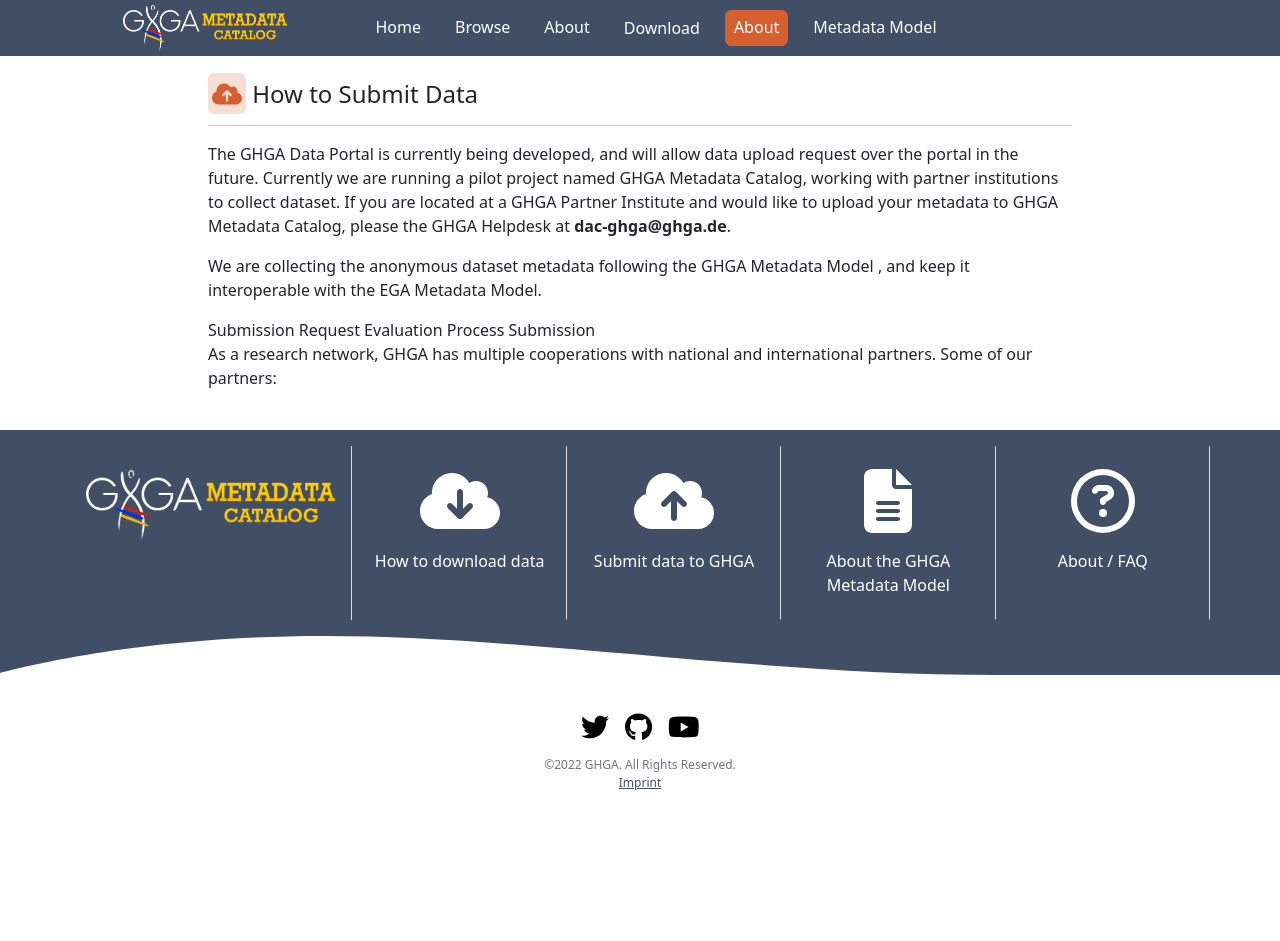
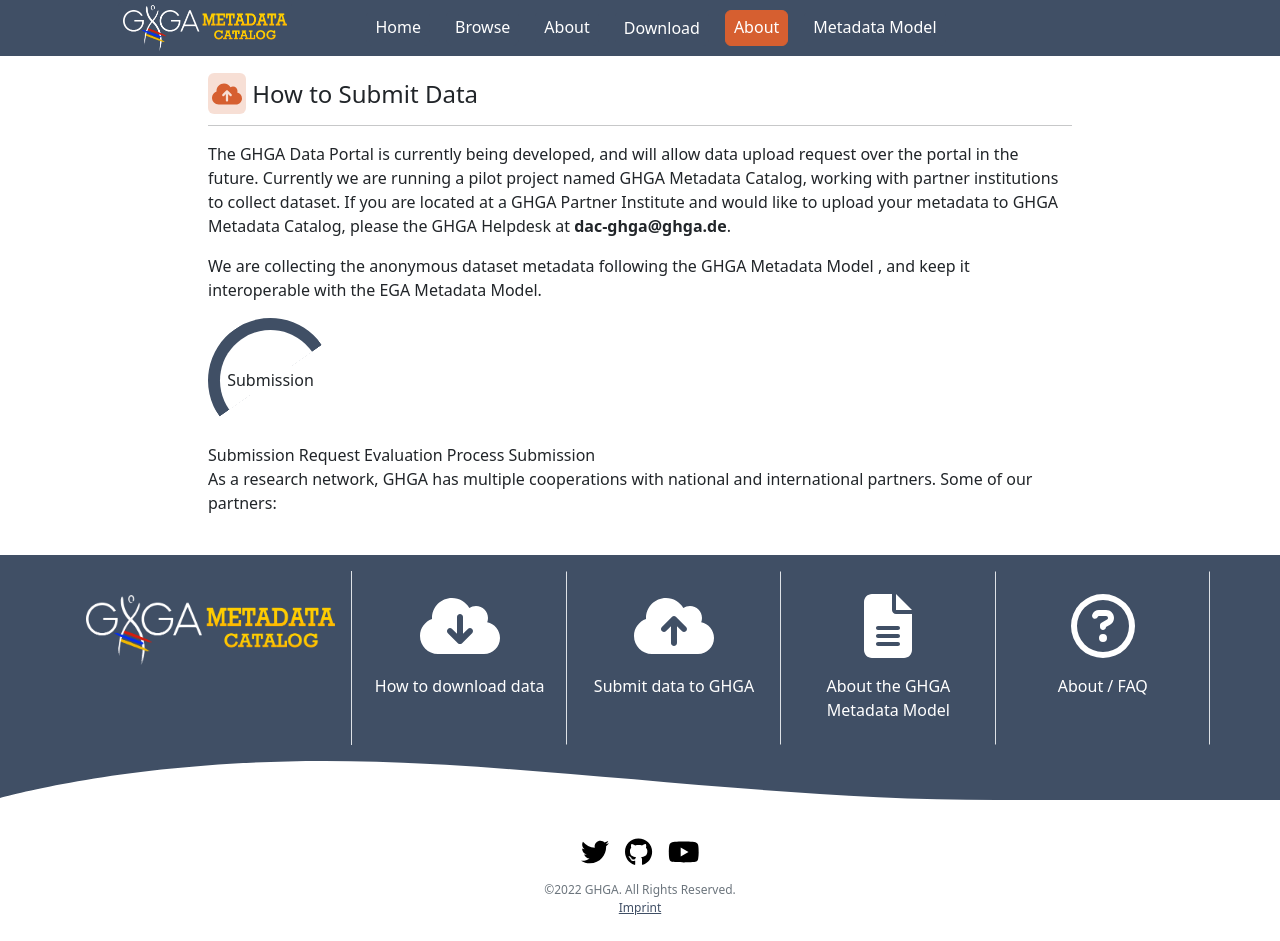
Before and after one commit to ghga-de/metadata-catalog, a React (Create React App) app: page /upload in a window 1280 px wide. Before the commit the page ends 816 px from the top, so only its background shows below. Built offline with nearby package versions, Linux system fonts and the light colour scheme.

Commit message:
Added circle blob element

```diff
--- a/src/components/upload/upload.tsx
+++ b/src/components/upload/upload.tsx
@@ -1,18 +1,13 @@
 import { faCloudArrowUp } from "@fortawesome/free-solid-svg-icons";
 import { FontAwesomeIcon } from "@fortawesome/react-fontawesome";
+import CircleBlobElement from "../../utils/circleBlobElement";
 import { importAllFilesFromFolder } from "../../utils/utils";
-import { Buffer } from "buffer";
 
 const UploadPage = () => {
     const listInstitutionImages: any = importAllFilesFromFolder(
         require.context("../../assets/upload/institutions/", false, /\.png$/)
     );
-    const svgBlobCode: string =
-        '<svg width="171" height="160" viewBox="0 0 171 160" fill="none" xmlns="http://www.w3.org/2000/svg"><path d="M128.552 0.685689C119.147 0.826371 110.065 4.109 102.765 10.0062C95.4646 15.9034 90.3705 24.0729 88.3006 33.2022C88.288 33.357 88.2729 33.5429 88.2603 33.6978C87.402 38.1174 84.835 42.024 81.1111 44.5777C77.3873 47.1315 72.8039 48.1284 68.3465 47.3541C64.8652 46.7265 61.3308 46.4386 57.7938 46.4946C46.5025 46.421 35.4494 49.7067 26.053 55.9299C16.6566 62.1531 9.34552 71.0299 5.05806 81.4212C0.770592 91.8125 -0.297675 103.244 1.99036 114.249C4.27839 125.254 9.81833 135.33 17.8992 143.185C25.9801 151.039 36.2333 156.313 47.343 158.33C58.4526 160.347 69.9119 159.015 80.2502 154.505C90.5885 149.995 99.3341 142.513 105.365 133.018C111.395 123.524 114.436 112.45 114.096 101.219C114.05 96.7167 115.78 92.3778 118.916 89.1348C122.051 85.8918 126.341 84.0035 130.863 83.876L131.361 83.9166C142.291 83.3616 152.562 78.5583 159.963 70.5406C167.363 62.5229 171.302 51.9316 170.932 41.0465C170.562 30.1614 165.912 19.8526 157.983 12.3389C150.054 4.82523 139.48 0.707335 128.537 0.871542L128.552 0.685689Z" fill="#4D85DA"/></svg>';
-    const svgBlobEncoded: string = Buffer.from(svgBlobCode).toString("base64");
-    const svgCircleCode: string =
-        '<svg width="205" height="200" viewBox="0 0 205 200" fill="none" xmlns="http://www.w3.org/2000/svg"><path d="M204.414 107.927C202.841 127.548 195.337 146.25 182.852 161.667C170.366 177.083 153.461 188.52 134.273 194.533C115.086 200.545 94.4797 200.861 75.0612 195.441C55.6427 190.022 38.2847 179.11 25.1835 164.086C12.0823 149.062 3.82661 130.602 1.46087 111.041C-0.904866 91.4801 2.72571 71.6971 11.8932 54.1951C21.0608 36.6932 35.3533 22.2588 52.9625 12.7182C70.5717 3.17761 90.7062 -1.04042 110.819 0.597765L102.764 99.4924L204.414 107.927Z" fill="#4D85DA"/></svg>'
-    const svgCircleEncoded: string = Buffer.from(svgBlobCode).toString("base64");
+
     return (
         <div className="mt-4 mx-auto w-75 px-5">
             <h4>
@@ -37,6 +32,7 @@ const UploadPage = () => {
                 We are collecting the anonymous dataset metadata following the GHGA
                 Metadata Model , and keep it interoperable with the EGA Metadata Model.{" "}
             </p>
+            <CircleBlobElement colour="#404F65" diameter={125} text="Submission" borderSize={12} rotation={-35}/>
             Submission Request Evaluation Process Submission
             <p>
                 As a research network, GHGA has multiple cooperations with national and
--- /dev/null
+++ b/src/utils/circleBlobElement.tsx
@@ -0,0 +1,60 @@
+import React from "react";
+
+interface CircleBlobElementProps {
+    colour: string;
+    diameter: number;
+    text: string;
+    borderSize: number;
+    rotation: number;
+}
+
+const CircleBlobElement = (props: CircleBlobElementProps) => {
+    const mainDiv: React.CSSProperties = {
+        width: String(props.diameter) + "px",
+        height: String(props.diameter) + "px",
+    };
+    const parentDiv: React.CSSProperties = {
+        transform: "rotate(" + props.rotation + "deg)",
+        width: String(props.diameter) + "px",
+        height: String(props.diameter) + "px",
+        position: 'relative',
+    };
+    const mainCircle: React.CSSProperties = {
+        // background: props.bgColour,
+        width: String(props.diameter) + "px",
+        height: String(props.diameter / 2) + "px",
+        borderTopLeftRadius: String(props.diameter / 2) + "px",
+        WebkitBorderTopLeftRadius: String(props.diameter / 2) + "px",
+        WebkitBorderTopRightRadius: String(props.diameter / 2) + "px",
+        borderWidth:
+            String(props.borderSize) +
+            "px " +
+            String(props.borderSize) +
+            "px 0 " +
+            String(props.borderSize) +
+            "px",
+        borderColor: props.colour,
+        borderStyle: "solid",
+        boxSizing: "border-box",
+        WebkitBoxSizing: "border-box",
+        position: 'absolute',
+    };
+    const text: React.CSSProperties = {
+        position: 'absolute',
+        width: String(props.diameter) + "px",
+        height: String(props.diameter) + "px",
+    };
+    return (
+        <div style={mainDiv}>
+            <p className="mb-0 d-flex justify-content-center align-items-center" style={text}>
+                Submission
+            </p>
+            <div style={parentDiv}>
+                <div style={mainCircle}>
+                </div>
+            </div>
+        </div>
+    );
+};
+
+export default CircleBlobElement;
```
Also changed, not shown: 1 other file (tests, documents, lock files or other folders).
